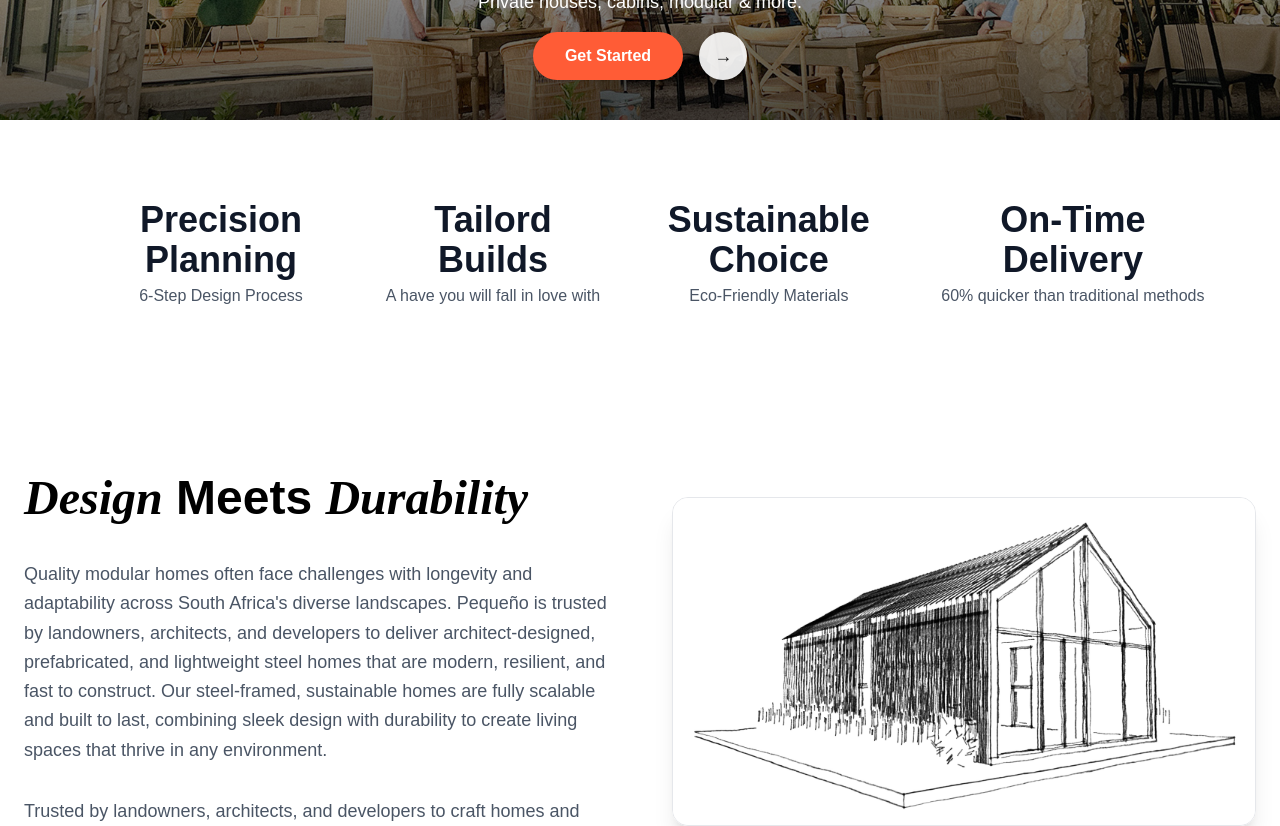
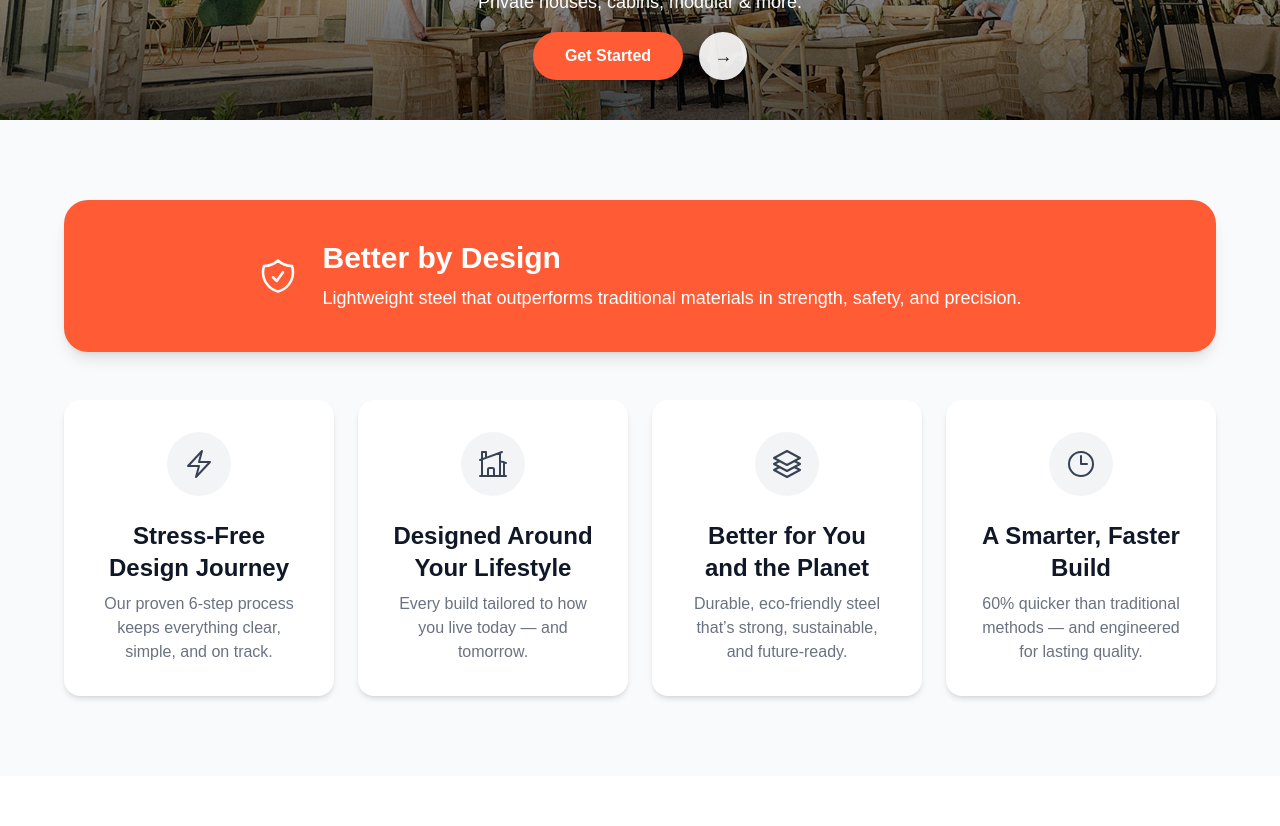
Before and after one commit to Marco1993-M/pequeno, a Next.js app: page / in a window 1280 px wide. Shown: the part 680-1506 px from the top of the page. Built offline with nearby package versions, Linux system fonts and the light colour scheme.

Commit message:
Update SocialProofStrip.js

```diff
--- a/src/components/SocialProofStrip.js
+++ b/src/components/SocialProofStrip.js
@@ -1,27 +1,95 @@
 "use client";
 
 import React from "react";
+import { motion } from "framer-motion";
+import { BoltIcon, HomeModernIcon, Square3Stack3DIcon, ClockIcon, ShieldCheckIcon } from '@heroicons/react/24/outline';
 
 export default function SocialProofStrip() {
-const stats = [
-  { label: "6-Step Design Process", value: "Precision Planning" },
-  { label: "A have you will fall in love with", value: "Tailord Builds" },
-  { label: "Eco-Friendly Materials", value: "Sustainable Choice" },
-  { label: "60% quicker than traditional methods", value: "On-Time Delivery" },
-];
+  const featuredStat = {
+    label: "Better by Design",
+    value: "Lightweight steel that outperforms traditional materials in strength, safety, and precision.",
+    icon: <ShieldCheckIcon className="w-10 h-10" />,
+  };
 
+  const stats = [
+    {
+      label: "Stress-Free Design Journey",
+      value: "Our proven 6-step process keeps everything clear, simple, and on track.",
+      icon: <BoltIcon className="w-8 h-8" />
+    },
+    {
+      label: "Designed Around Your Lifestyle",
+      value: "Every build tailored to how you live today — and tomorrow.",
+      icon: <HomeModernIcon className="w-8 h-8" />
+    },
+    {
+      label: "Better for You and the Planet",
+      value: "Durable, eco-friendly steel that’s strong, sustainable, and future-ready.",
+      icon: <Square3Stack3DIcon className="w-8 h-8" />
+    },
+    {
+      label: "A Smarter, Faster Build",
+      value: "60% quicker than traditional methods — and engineered for lasting quality.",
+      icon: <ClockIcon className="w-8 h-8" />
+    },
+  ];
 
+  const containerVariants = {
+    hidden: {},
+    visible: {
+      transition: { staggerChildren: 0.2 },
+    },
+  };
+
+  const itemVariants = {
+    hidden: { opacity: 0, y: 30 },
+    visible: { opacity: 1, y: 0, transition: { duration: 0.6, ease: "easeOut" } },
+  };
 
   return (
-    <section className="py-20 mb-12">
-      <div className="max-w-6xl mx-auto flex flex-col md:flex-row justify-around items-center text-center space-y-6 md:space-y-0">
+    <section className="py-20 bg-gray-50">
+      {/* Featured banner */}
+      <motion.div
+        className="max-w-6xl mx-auto mb-12 p-10 rounded-3xl bg-[#ff5c36] text-white flex flex-col md:flex-row items-center justify-center text-center md:text-left shadow-lg"
+        variants={itemVariants}
+        initial="hidden"
+        whileInView="visible"
+        viewport={{ once: true, amount: 0.3 }}
+      >
+        <div className="flex items-center justify-center md:justify-start mb-4 md:mb-0 mr-0 md:mr-6">
+          {featuredStat.icon}
+        </div>
+        <div>
+          <h3 className="text-2xl md:text-3xl font-bold mb-2">{featuredStat.label}</h3>
+          <p className="text-lg">{featuredStat.value}</p>
+        </div>
+      </motion.div>
+
+      {/* Other 4 stats */}
+      <motion.div
+        className="max-w-6xl mx-auto flex flex-col md:flex-row justify-around items-stretch text-center gap-6"
+        variants={containerVariants}
+        initial="hidden"
+        whileInView="visible"
+        viewport={{ once: true, amount: 0.3 }}
+      >
         {stats.map((stat, index) => (
-          <div key={index}>
-            <h3 className="text-3xl md:text-4xl font-bold text-gray-900">{stat.value}</h3>
-            <p className="text-gray-600 mt-1">{stat.label}</p>
-          </div>
+          <motion.div
+            key={index}
+            className="flex-1 min-w-[250px] p-6 md:p-8 rounded-2xl bg-white shadow-md hover:shadow-xl transition-all duration-500 flex flex-col justify-start items-center group"
+            variants={itemVariants}
+          >
+            <div className="w-16 h-16 flex items-center justify-center mb-6 bg-gray-100 rounded-full text-gray-700 group-hover:bg-[#ff5c36] group-hover:text-white transition-all duration-500 transform group-hover:scale-110">
+              {stat.icon}
+            </div>
+
+            <h3 className="text-xl md:text-2xl font-bold text-gray-900 mb-2">
+              {stat.label}
+            </h3>
+            <p className="text-gray-500 text-base">{stat.value}</p>
+          </motion.div>
         ))}
-      </div>
+      </motion.div>
     </section>
   );
 }
```
